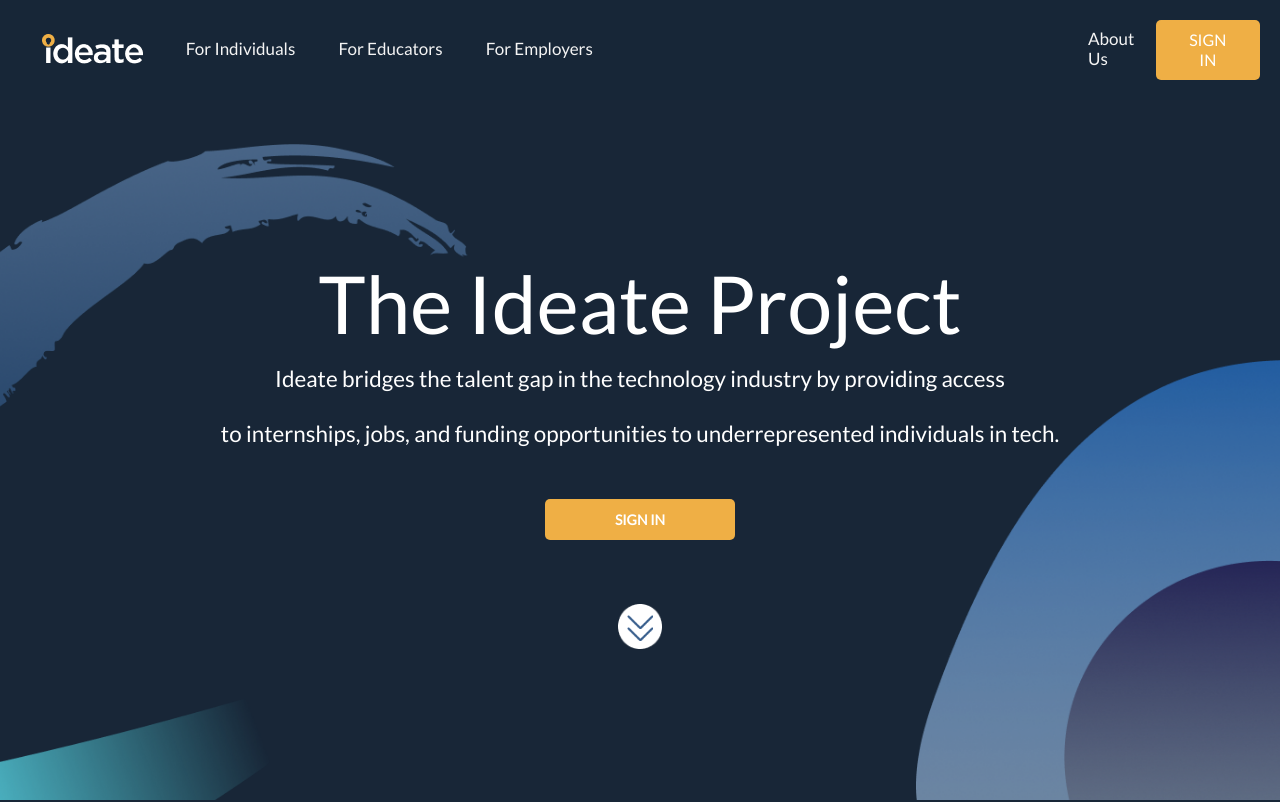
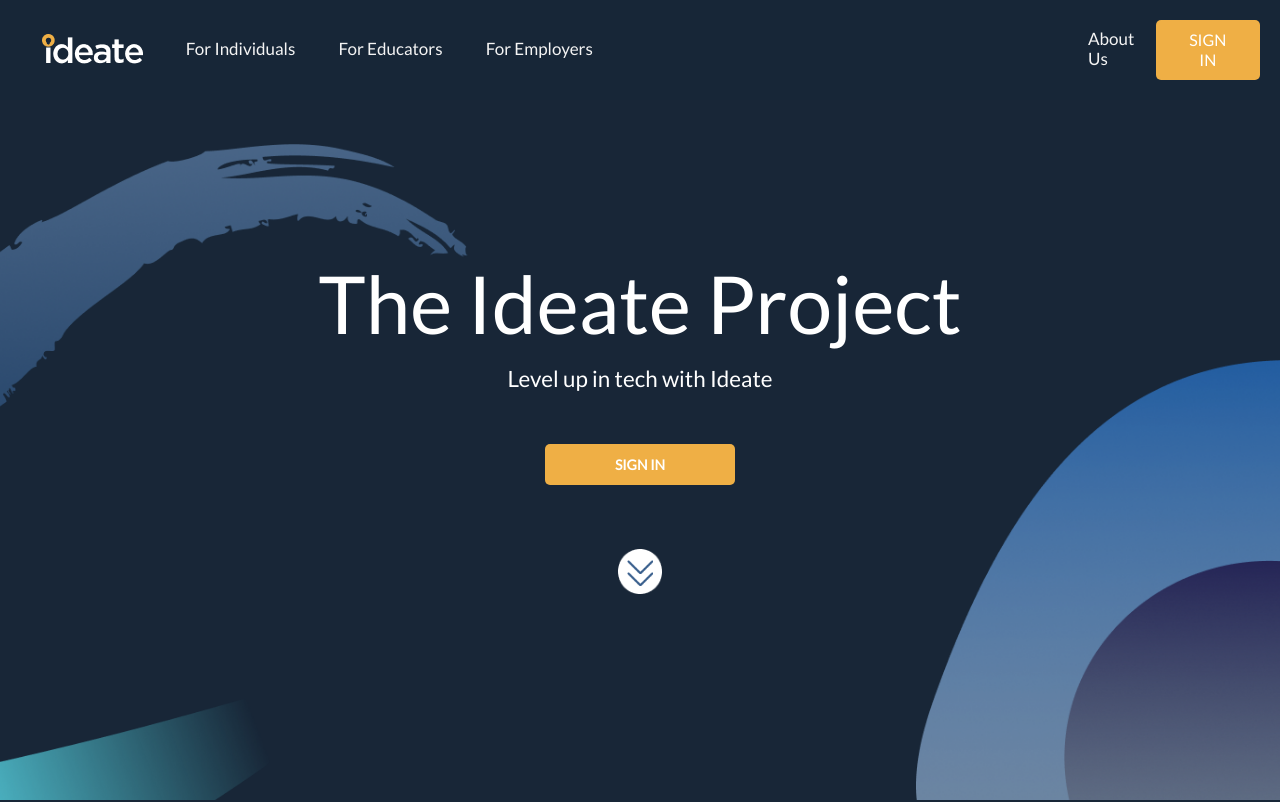
Before and after one commit to ideateproject/landing, a React (Create React App) app: page / in a window 1280 px wide. Shown: the top 802 px of the page. Built offline with nearby package versions, Linux system fonts and the light colour scheme.

Commit message:
#levelupwithIdeate

```diff
--- a/src/pages/Home.js
+++ b/src/pages/Home.js
@@ -109,8 +109,7 @@
 				<div className="app__name">
 					<p className="main__title">The Ideate Project</p>
 					<p className="top__main__tagline">
-						Ideate bridges the talent gap in the technology industry by providing access
-					  <p>to internships, jobs, and funding opportunities to underrepresented individuals in tech.</p>
+					Level up in tech with Ideate
 					   </p>
 
 					<div className="main__button">
```
